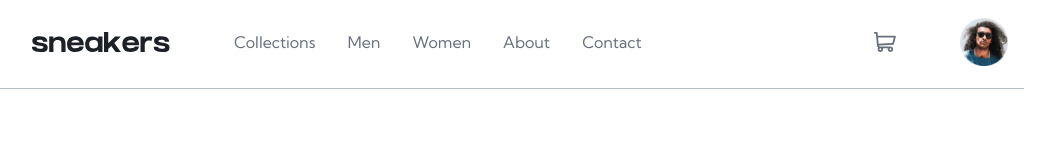
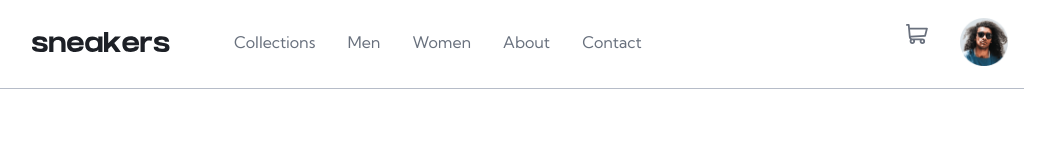
Before and after one commit to femas1/e-commerce-landing-page, a React (Vite) app: page / in a window 1280 px wide. Shown: the top 160 px of the page, without its empty margins (128-1173 px from the left). Built offline with nearby package versions, Linux system fonts and the light colour scheme.

Commit message:
add cart dropdown logic

```diff
--- a/src/App.css
+++ b/src/App.css
@@ -151,3 +151,19 @@
     border: none;
     border-radius: 10px;
 }
+
+/* CART  */
+
+.dropdown {
+    position: relative;
+}
+
+.dropdown-menu {
+    position: absolute;
+    left: -100%;
+    top: calc(100% + .5rem);
+    background-color: #fff;
+    padding: 5rem;
+    border-radius: 10px;
+    box-shadow: 0 2px 5px 0 rgba(0, 0, 0, .1);
+}
--- a/src/components/Cart.jsx
+++ b/src/components/Cart.jsx
@@ -1,21 +1,31 @@
+import { useState } from 'react';
 import cart from '../images/icon-cart.svg';
 
 
 const Cart = ({ itemQty, setItemQty}) => {
 
-
+    const [seeCart, setSeeCart] = useState(false);
 
     return (
     <>
-     <a href="#" className="cart">
-                <img src={cart} alt="" />
-            </a>
-                <p>{itemQty}</p>
+    <div className="dropdown">
+      <a onClick={() => setSeeCart(!seeCart)}
+         href="#"
+         className="cart"
+      >
+        <img src={cart}
+           alt="cart-icon"
+        />
+      </a>
+        <p>{itemQty}</p>
+      {seeCart && <div className="dropdown-menu">
+        Your cart is empty.
+      </div>}
+
+    </div>
+
     </>
   )
 }
 
 export default Cart;
-
-// 1. set quantity to 0
-// 2. click on button and increase quantity based on number in input
--- a/src/components/ProductDescription.jsx
+++ b/src/components/ProductDescription.jsx
@@ -4,7 +4,7 @@ import AddToCartButton from './AddToCartButton'
 
 const ProductDescription = ({ itemQty, setItemQty}) => {
 
-  const [inputValue, setInputValue] = useState(null);
+  const [inputValue, setInputValue] = useState(" ");
 
   return (
     <div className='product-description'>
```
